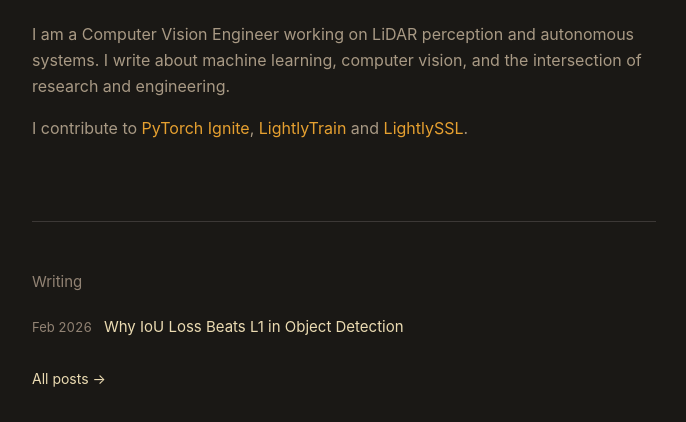
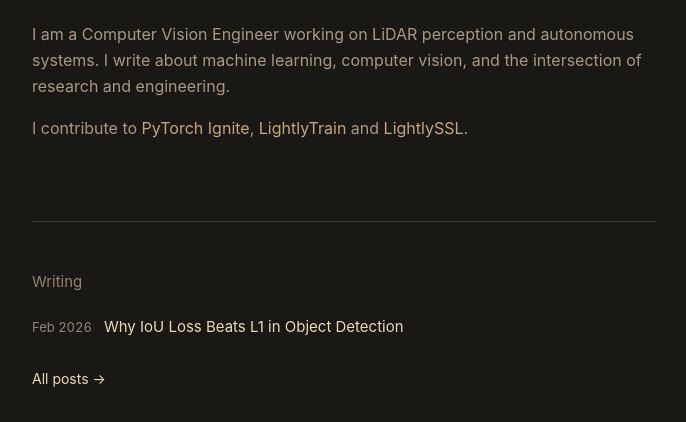
Before and after one commit to gabrielfruet/portfolio, an Astro site: page / in a window 1280 px wide. Shown: the part 216-638 px from the top of the page, without its empty margins (296-982 px from the left). Built offline with nearby package versions, Linux system fonts and the light colour scheme; Astro itself is replaced by a stand-in of ours.

Commit message:
Revert accent to Flexoki

```diff
--- a/src/pages/index.astro
+++ b/src/pages/index.astro
@@ -23,7 +23,7 @@ const posts = (await getCollection("blog"))
         and the intersection of research and engineering.
       </p>
       <p class="text-[16px] leading-relaxed">
-      I contribute to <a href="https://github.com/pytorch/ignite" target="_blank" rel="noopener noreferrer" class="text-[#e6a030] hover:underline">PyTorch Ignite</a>, <a href="https://github.com/lightly-ai/lightly-train" target="_blank" rel="noopener noreferrer" class="text-[#e6a030] hover:underline">LightlyTrain</a> and <a href="https://github.com/lightly-ai/lightly" target="_blank" rel="noopener noreferrer" class="text-[#e6a030] hover:underline">LightlySSL</a>.
+      I contribute to <a href="https://github.com/pytorch/ignite" target="_blank" rel="noopener noreferrer" class="text-[#c4a77d] hover:underline">PyTorch Ignite</a>, <a href="https://github.com/lightly-ai/lightly-train" target="_blank" rel="noopener noreferrer" class="text-[#c4a77d] hover:underline">LightlyTrain</a> and <a href="https://github.com/lightly-ai/lightly" target="_blank" rel="noopener noreferrer" class="text-[#c4a77d] hover:underline">LightlySSL</a>.
       </p>
     </div>
 
```
